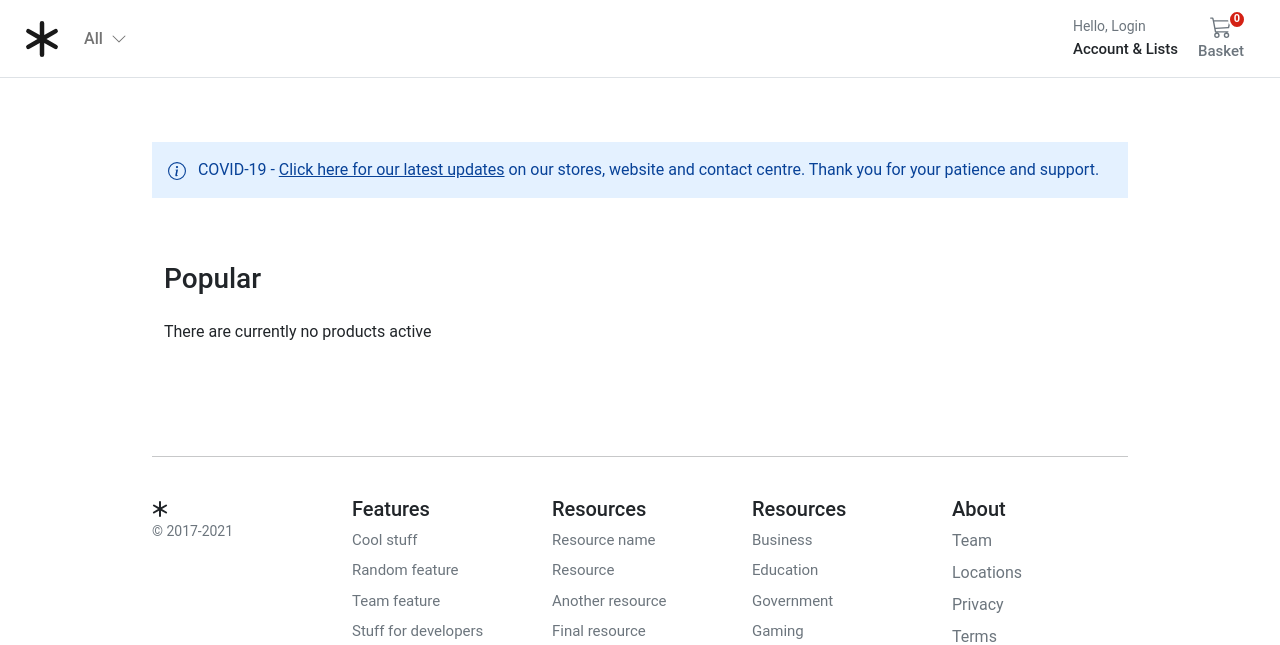
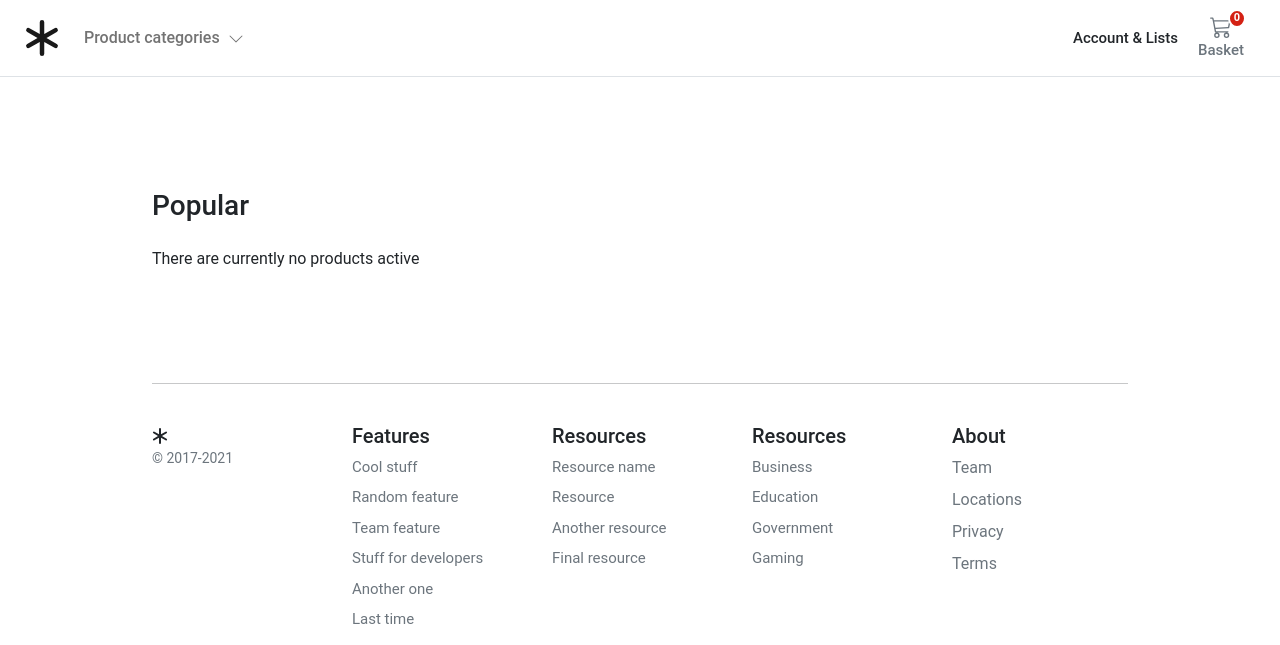
Before and after one commit to alexakarpov/htmshop, a Django app: page / in a window 1280 px wide. Shown: the top 645 px of the page. Run offline with Django 3.2, Linux system fonts and the light colour scheme; data that the repository does not hold is empty; parts of the project's set-up code (start-up, migrations or seed data) failed here and were passed over.

Commit message:
templates changes

```diff
--- a/templates/base.html
+++ b/templates/base.html
@@ -4,7 +4,7 @@
 
 <head>
   <meta charset="utf-8" />
-  <title>{% block title %}Store - Low Prices in Books & more{% endblock %}</title>
+  <title>{% block title %}HTM Store{% endblock %}</title>
   <meta name="viewport" content="width=device-width, initial-scale=1">
   <link href="https://cdn.jsdelivr.net/npm/bootstrap@5.0.0-beta1/dist/css/bootstrap.min.css" rel="stylesheet"
     integrity="sha384-giJF6kkoqNQ00vy+HMDP7azOuL0xtbfIcaT9wjKHr8RbDVddVHyTfAAsrekwKmP1" crossorigin="anonymous">
@@ -33,7 +33,7 @@
             <li class="nav-item dropdown">
               <a class="nav-link dropdown-toggle d-none d-md-block fw500" href="#" id="navbarDropdown" role="button"
                 data-bs-toggle="dropdown" aria-expanded="false">
-                All
+                Product categories
                 <i class="ps-1"><svg xmlns="http://www.w3.org/2000/svg" width="16" height="16" fill="currentColor"
                     class="bi bi-chevron-down" viewBox="0 0 16 16">
                     <path fill-rule="evenodd"
@@ -68,13 +68,6 @@
                 <li class="nav-item dropdown">
                   <a class="nav-link dropdown-toggle text-reset" href="#" id="navbarDropdown" role="button"
                     data-bs-toggle="dropdown" aria-expanded="false">
-                    <div class="small text-muted">Hello,
-                      {% if user.is_authenticated %}
-                        {{ request.user.name }}
-                      {% else %}
-                      Login
-                      {% endif %}
-                    </div>
                     <span class="fs15 fw500">Account &amp; Lists
                     </span>
                     </span>
@@ -85,11 +78,16 @@
                         <h6 class="card-title">My Account</h6>
                         <ul class="list-group list-group-flush dropdown-account-link">
                           {% if user.is_authenticated %}
-                          <a href="{% url "account:dashboard" %}" class="text-reset small list-group-item p-0 pb-1 border-0 dropdown-account-link">Your Account</a>
-                          <a href="#" class="text-reset small list-group-item p-0 pb-1 border-0 dropdown-account-link">Orders</a>
-                          <a href="{% url "account:logout" %}" class="text-reset small list-group-item p-0 pb-1 border-0 dropdown-account-link">Logout</a>
+                          <a href="{% url "account:dashboard" %}"
+                            class="text-reset small list-group-item p-0 pb-1 border-0 dropdown-account-link">Your
+                            Account</a>
+                          <a href="#"
+                            class="text-reset small list-group-item p-0 pb-1 border-0 dropdown-account-link">Orders</a>
+                          <a href="{% url "account:logout" %}"
+                            class="text-reset small list-group-item p-0 pb-1 border-0 dropdown-account-link">Logout</a>
                           {% else %}
-                          <a href="{% url "account:login" %}" class="text-reset small list-group-item p-0 pb-1 border-0 dropdown-account-link">Login</a>
+                          <a href="{% url "account:login" %}"
+                            class="text-reset small list-group-item p-0 pb-1 border-0 dropdown-account-link">Login</a>
                           {% endif %}
                         </ul>
                       </div>
--- a/templates/catalogue/index.html
+++ b/templates/catalogue/index.html
@@ -1,18 +1,7 @@
 {% extends "base.html" %}
-{% block title %}Store - Low Prices in Books & more{% endblock %}
+{% block title %}HTM Store{% endblock %}
 {% block content %}
 
-<div class="container">
-  <div class="alert alert-primary fw600 rounded-0 border-0 pb-3" role="alert">
-    <svg xmlns="http://www.w3.org/2000/svg" width="18" height="18" fill="currentColor" class="bi bi-info-circle me-2"
-      viewBox="0 0 16 16">
-      <path d="M8 15A7 7 0 1 1 8 1a7 7 0 0 1 0 14zm0 1A8 8 0 1 0 8 0a8 8 0 0 0 0 16z" />
-      <path
-        d="M8.93 6.588l-2.29.287-.082.38.45.083c.294.07.352.176.288.469l-.738 3.468c-.194.897.105 1.319.808 1.319.545 0 1.178-.252 1.465-.598l.088-.416c-.2.176-.492.246-.686.246-.275 0-.375-.193-.304-.533L8.93 6.588zM9 4.5a1 1 0 1 1-2 0 1 1 0 0 1 2 0z" />
-    </svg>
-    COVID-19 - <u>Click here for our latest updates</u> on our stores, website and contact centre. Thank you for
-    your patience and support.
-  </div>
 <div class="container">
   <div class="row">
     <div class="album py-5">
@@ -28,8 +17,7 @@
           <div class="card border-0">
             {% for image in product.product_image.all %}
             {% if image.is_feature%}
-              <img class="img-fluid" alt="Responsive image" src="{{ image.image.url }}"
-                alt="{{ image.image.alt_text }}">
+            <img class="img-fluid" alt="Responsive image" src="{{ image.image.url }}" alt="{{ image.image.alt_text }}">
             {% endif %}
             {% endfor %}
             <div class="card-body px-0">
```
Lines whose indentation alone changed are shown as unchanged.
